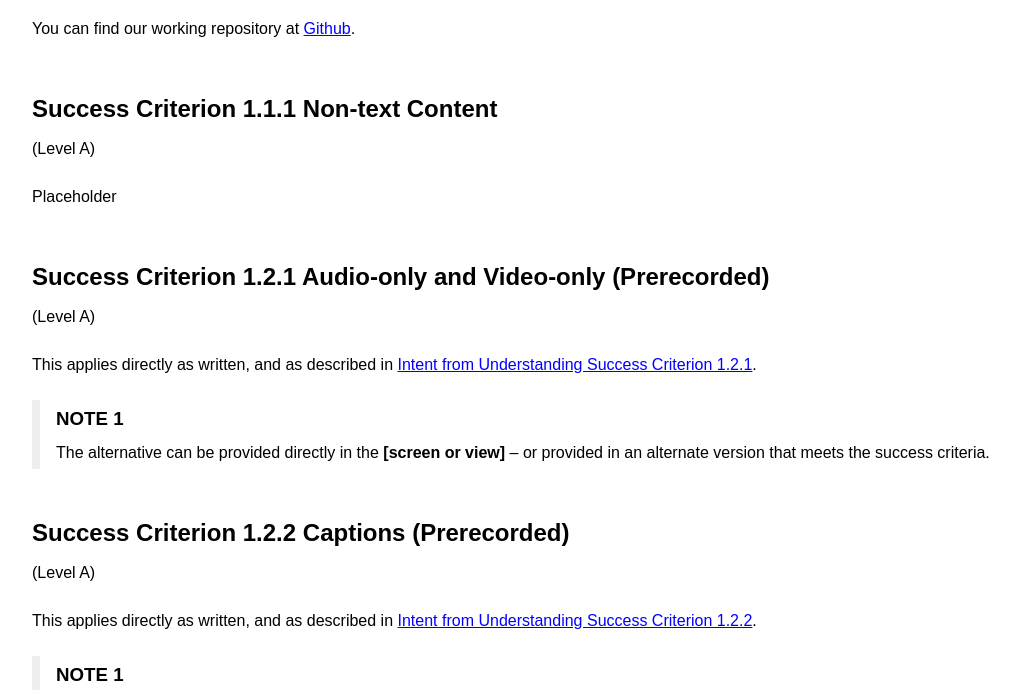
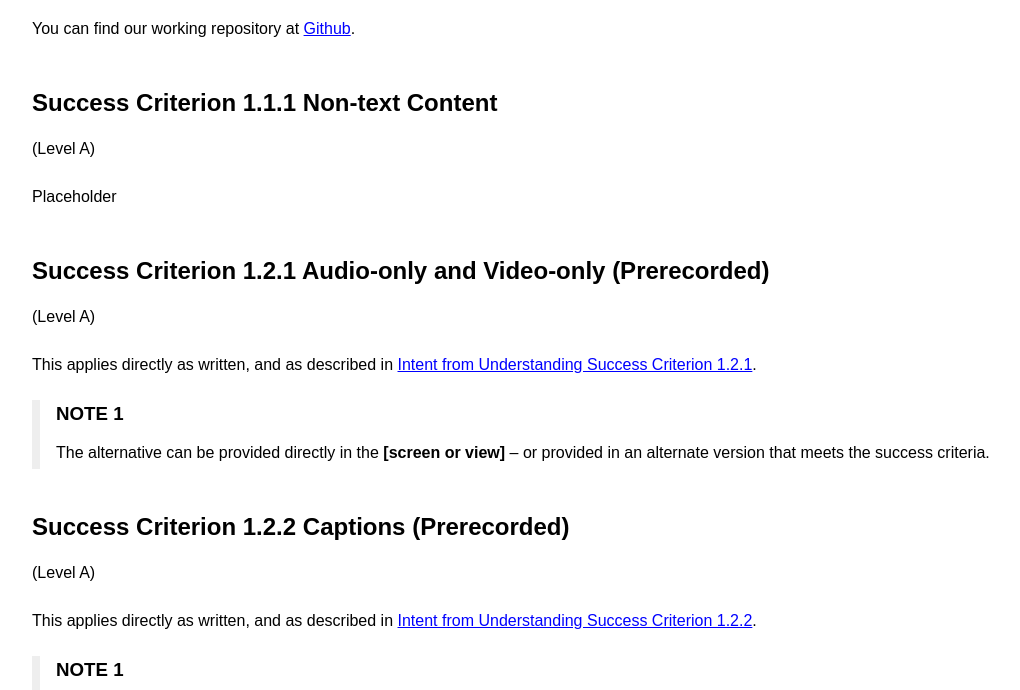
Before and after one commit to w3c/matf, a website: page index.html in a window 1280 px wide. Shown: the part 131-821 px from the top of the page, without its empty margins (128-1148 px from the left). Drawn offline with nearby package versions, Linux system fonts and the light colour scheme.

Commit message:
Improve heading styling

```diff
--- a/matf.css
+++ b/matf.css
@@ -25,7 +25,8 @@ body {
 h1, h2, h3, h4, h5, h6 {
   font-weight: bold;
   color: var(--text-color);
-  margin: 1em 0 0 0;
+  margin: 1em 0 0.5em 0;
+  line-height: 1.5;
 }
 
 a {
```
